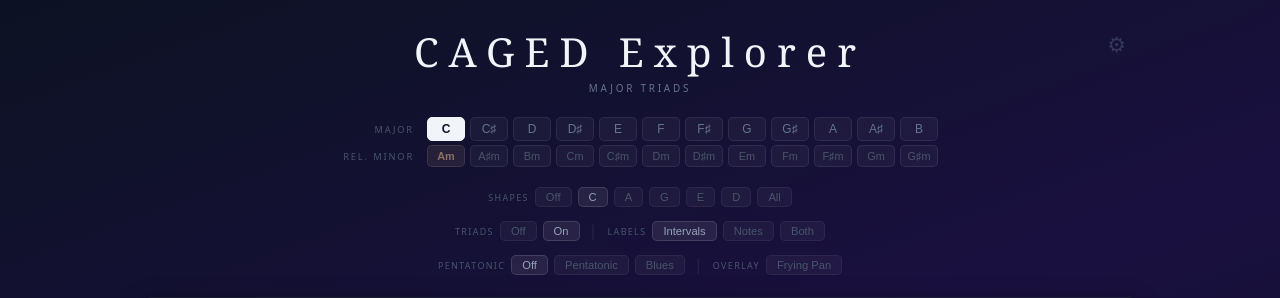
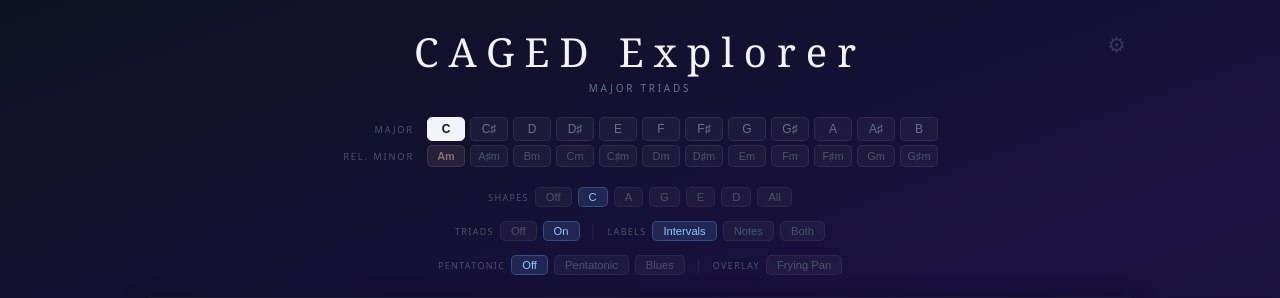
Before and after one commit to tartansandal/caged-explorer, a React (Vite) app: page / in a window 1280 px wide. Shown: the top 298 px of the page. Built offline with nearby package versions, Linux system fonts and the light colour scheme.

Commit message:
fix: use consistent blue accent for all active toggle buttons

```diff
--- a/src/App.jsx
+++ b/src/App.jsx
@@ -152,10 +152,10 @@ const scaleName = (pentaScale, pentaQuality) => {
 const fretX = (fret) => MARGIN_LEFT + fret * FRET_SPACING;
 const noteX = (fret) => fret === 0 ? MARGIN_LEFT - 16 : MARGIN_LEFT + (fret - 0.5) * FRET_SPACING;
 const strY = (str) => MARGIN_TOP + (str - 1) * STRING_SPACING;
-function ToggleButton({ label, active, onClick, accent = false, style = {} }) {
-  const bg = active ? (accent ? THEME.bg.btnAccent : THEME.bg.btnOn) : THEME.bg.btnOff;
-  const color = active ? (accent ? "#93c5fd" : THEME.text.secondary) : THEME.text.dim;
-  const border = active ? (accent ? THEME.border.accent : THEME.border.medium) : THEME.border.subtle;
+function ToggleButton({ label, active, onClick, style = {} }) {
+  const bg = active ? THEME.bg.btnAccent : THEME.bg.btnOff;
+  const color = active ? "#93c5fd" : THEME.text.dim;
+  const border = active ? THEME.border.accent : THEME.border.subtle;
 
   return (
     <button onClick={onClick} style={{
@@ -583,8 +583,8 @@ export default function CAGEDExplorer() {
         <div style={STYLE.optionRow(22)}>
           <span style={STYLE.optionLabel}>Pentatonic</span>
           <ToggleButton label="Off" active={pentaScale === "off"} onClick={() => setPentaScale("off")} />
-          <ToggleButton label="Pentatonic" active={pentaScale === "pentatonic"} onClick={() => setPentaScale("pentatonic")} accent={pentaScale === "pentatonic"} />
-          <ToggleButton label="Blues" active={pentaScale === "blues"} onClick={() => setPentaScale("blues")} accent={pentaScale === "blues"} />
+          <ToggleButton label="Pentatonic" active={pentaScale === "pentatonic"} onClick={() => setPentaScale("pentatonic")} />
+          <ToggleButton label="Blues" active={pentaScale === "blues"} onClick={() => setPentaScale("blues")} />
           {advancedMode && pentaScale !== "off" && (
             <>
               {["major", "minor"].map(q => (
@@ -596,7 +596,7 @@ export default function CAGEDExplorer() {
           )}
           <span style={STYLE.divider}>│</span>
           <span style={STYLE.optionLabel}>Overlay</span>
-          <ToggleButton label="Frying Pan" active={showFryingPan} onClick={() => setShowFryingPan(v => !v)} accent={showFryingPan} />
+          <ToggleButton label="Frying Pan" active={showFryingPan} onClick={() => setShowFryingPan(v => !v)} />
         </div>
 
         {/* Fretboard */}
```
